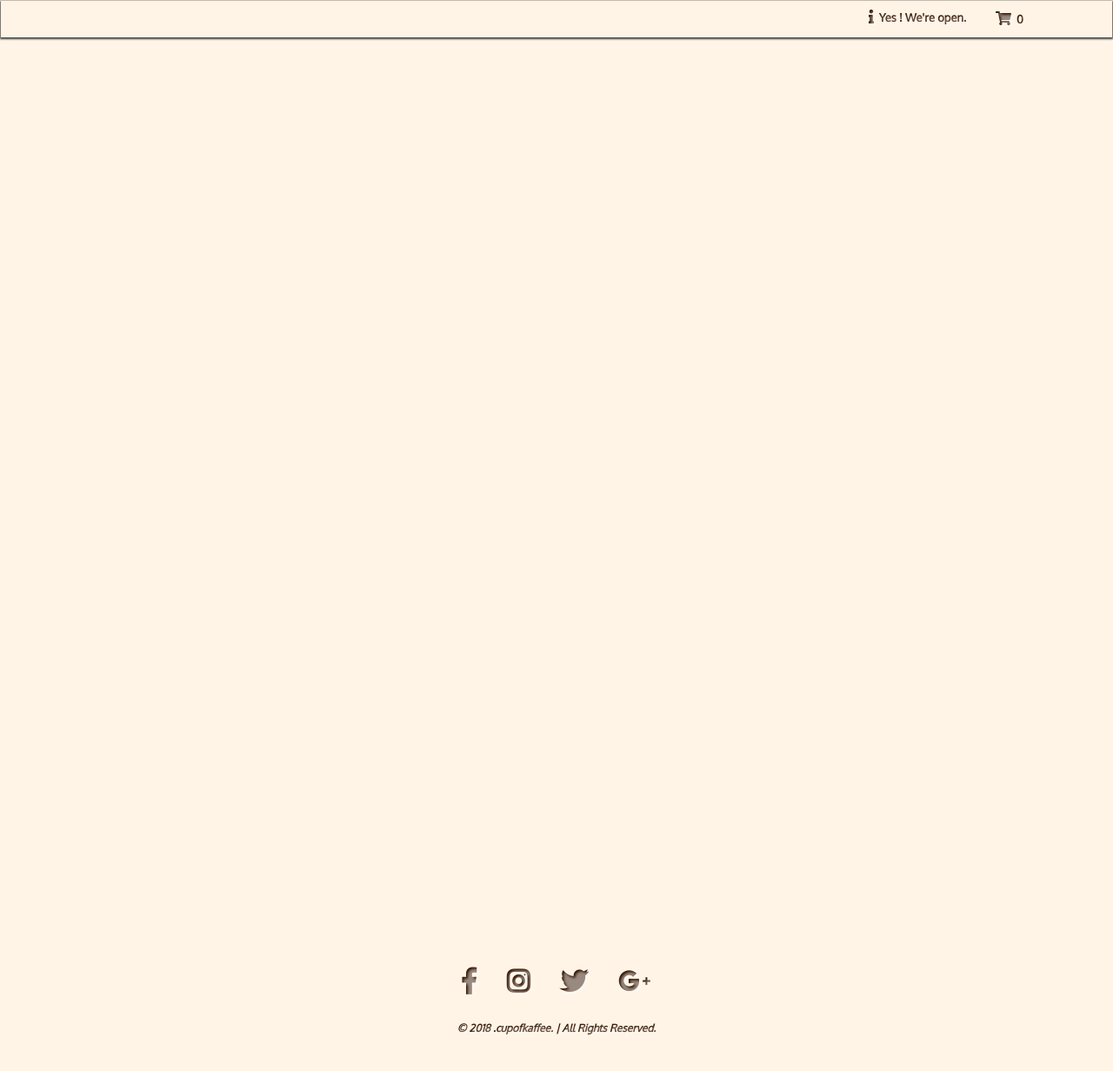
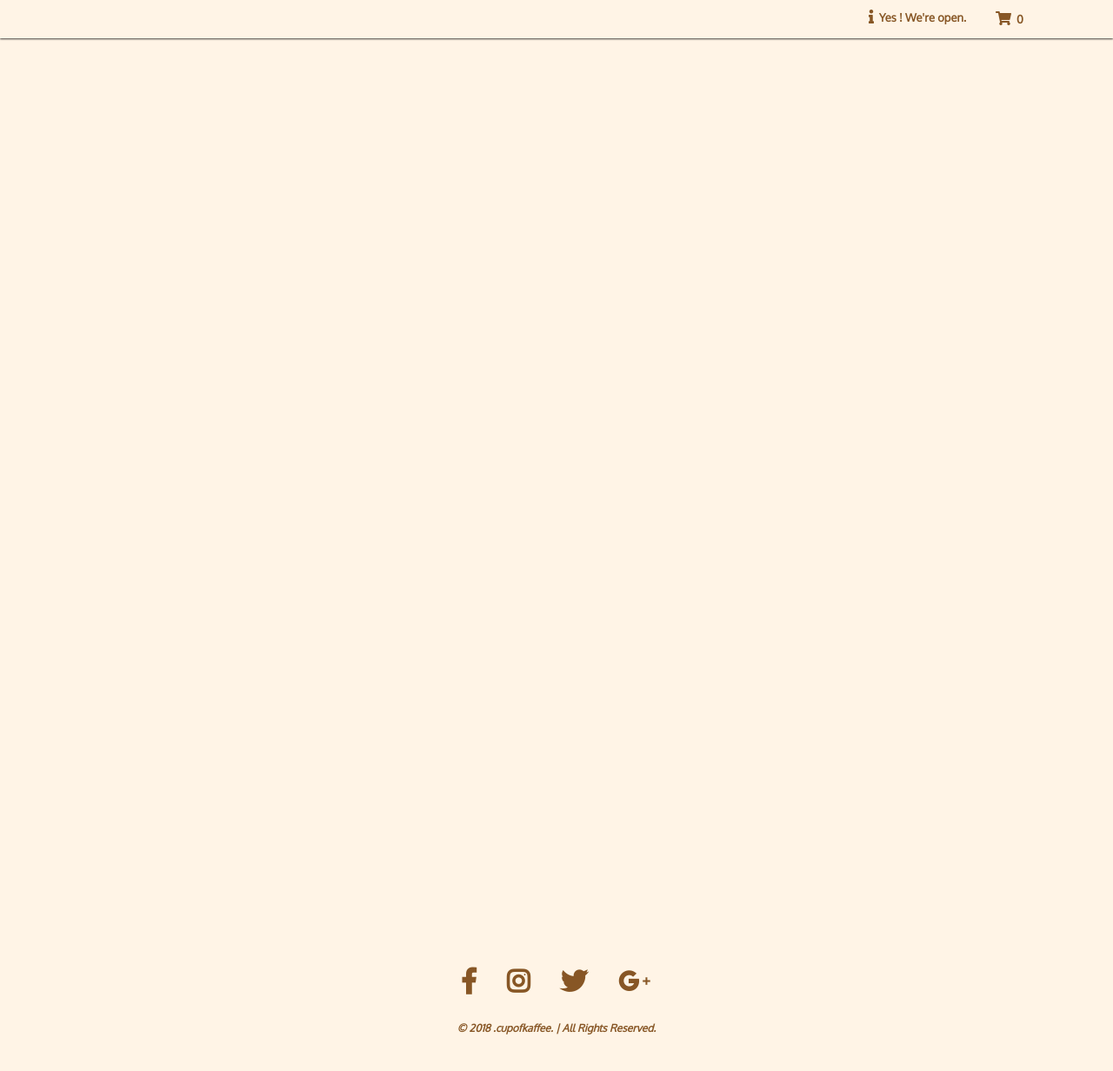
Before and after one commit to kaboel/cup-of-kaffee, a PHP site: page / in a window 1280 px wide. Shown: the whole page at 87% size. Run offline with PHP 8.4, Linux system fonts and the light colour scheme.

Commit message:
commit Oct-19/18

```diff
--- a/admin/index.php
+++ b/admin/index.php
@@ -19,8 +19,8 @@
     <!-- REMOTE -->
 </body>
 <script src="../js/jquery-min.js"></script>
+<script src="../js/main.js"></script>
 <script src="../js/bootstrap.min.js"></script>
-<script src="../js/main.js"></script>
 </html>
 
 <?php
--- a/css/style.css
+++ b/css/style.css
@@ -24,26 +24,17 @@
     background-color: #FFF4E6;
 }
 .main-head {
-    background-color: #331400;
+    background-color: #FFF4E6;
     margin-bottom: 20px;
-    color: transparent;
-    text-shadow: 2px 2px 3px rgba(255,255,255,0.5);
-    -webkit-background-clip: text;
-       -moz-background-clip: text;
-            background-clip: text;
+    color: #875625;
     -webkit-box-shadow: 0px 1px 2px 0px rgba(0,0,0,0.75);
        -moz-box-shadow: 0px 1px 2px 0px rgba(0,0,0,0.75);
             box-shadow: 0px 1px 2px 0px rgba(0,0,0,0.75);
 }
 .main-foot {
-    background-color: #331400;
     padding: 40px;
     text-align: center;
-    color: transparent;
-    text-shadow: 2px 2px 3px rgba(255,255,255,0.5);
-    -webkit-background-clip: text;
-       -moz-background-clip: text;
-            background-clip: text;
+    color: #875625;
 }
 .main-foot .nav {
     font-size: 30px;
@@ -76,6 +67,7 @@
 .main-head .hyper-nav:hover,
 .main-foot .hyper-nav:hover {
     text-shadow: none;
+    color: #331400;
 }
 .hyper-text {
     cursor: pointer;
--- a/js/main.js
+++ b/js/main.js
@@ -32,7 +32,7 @@
         $.ajax({
             type:   'POST',
             data:   'exec='+exec+'&user='+user+'&pass='+pass,
-            url:    '../lib/handler.php',
+            url:    '../lib/handler',
             success: function(_e) {
                 reset();
                 if(_e == "1") {
@@ -53,7 +53,7 @@
         $.ajax({
             type:   "POST",
             data:   "exec="+exec,
-            url:    '../lib/handler.php',
+            url:    '../lib/handler',
             success: function(_e){
                 if(_e == true) {
                     location.reload(true);
```
